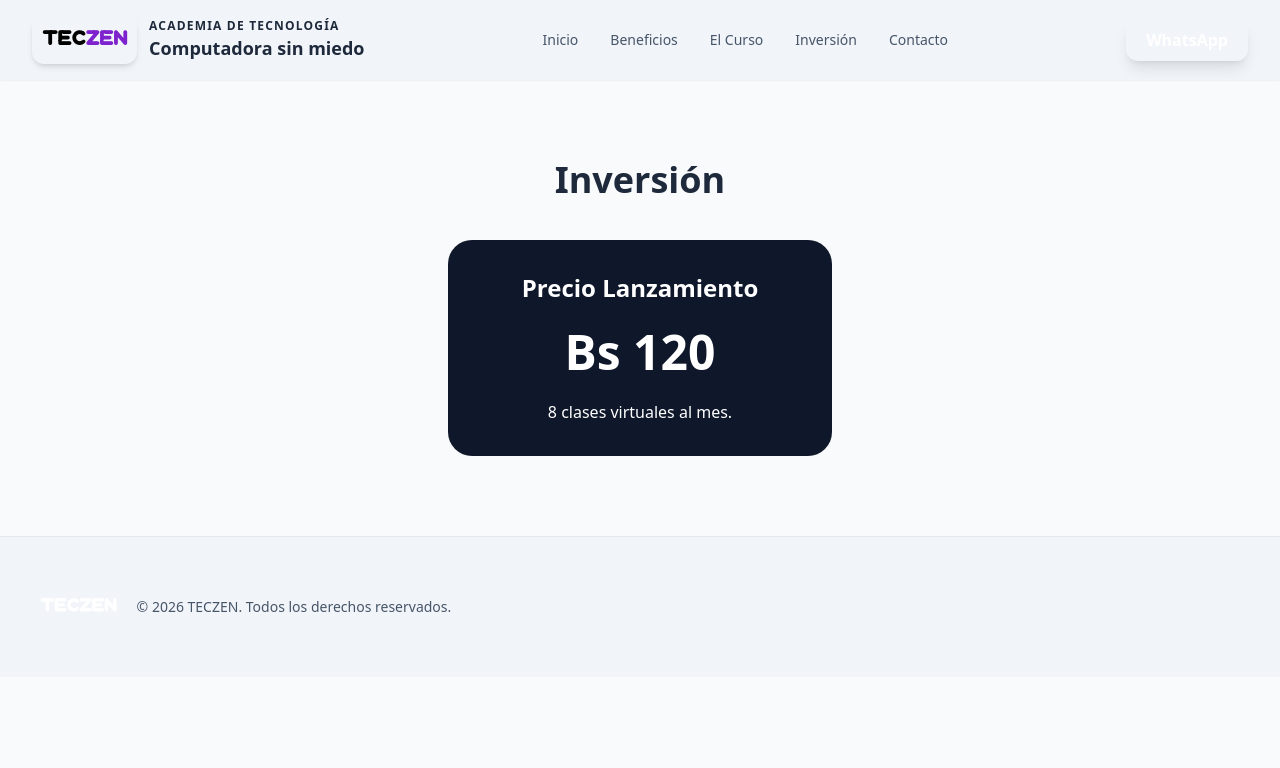
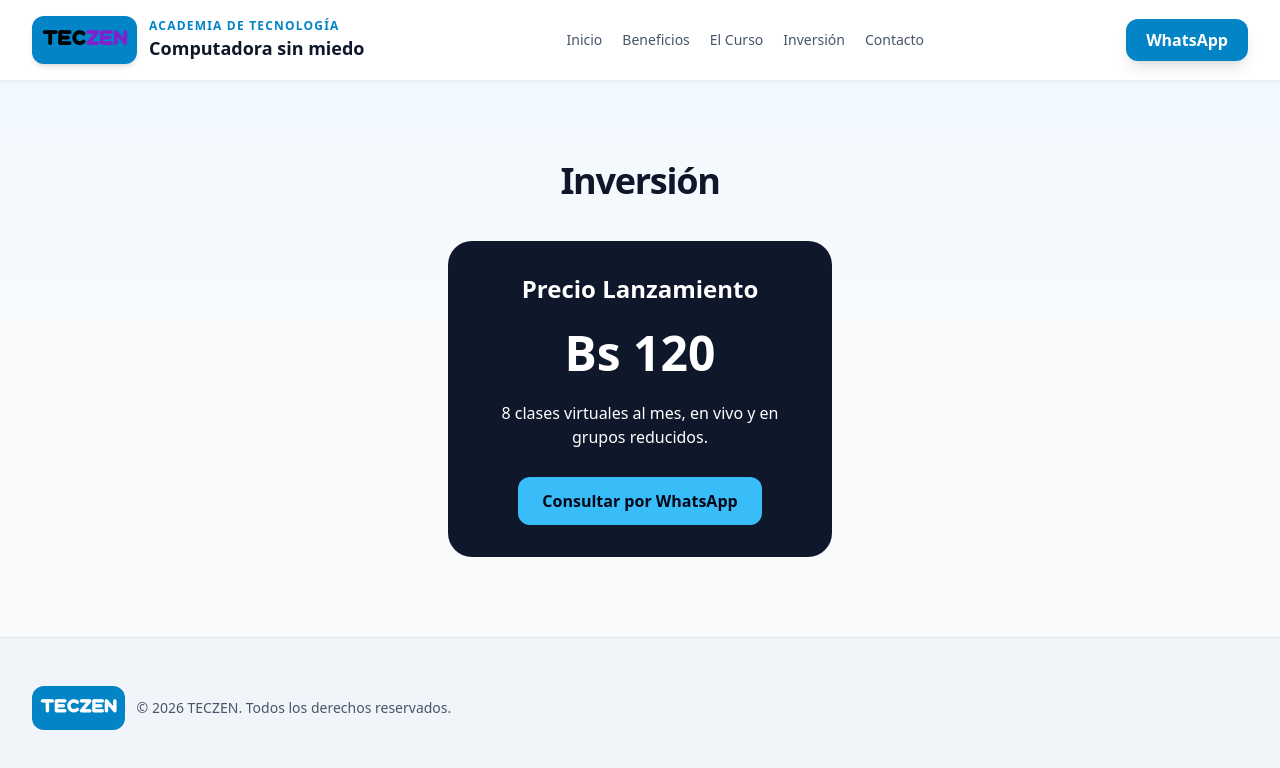
Before and after one commit to MrIsaac01/teczen, a plain HTML site: page inversion.html in a window 1280 px wide. Drawn offline with nearby package versions, Linux system fonts and the light colour scheme.

Commit message:
Actualiza diseño y número de WhatsApp

```diff
--- a/inversion.html
+++ b/inversion.html
@@ -2,8 +2,10 @@
 <html lang="es">
 <head>
     <meta charset="UTF-8">
+    <meta name="viewport" content="width=device-width, initial-scale=1.0">
     <title>Inversión — TECZEN</title>
     <script src="https://cdn.tailwindcss.com"></script>
+    <link rel="stylesheet" href="style.css">
     <style>
         @font-face { font-family: 'Nixmat'; src: url('Nixmat.otf') format('opentype'); }
         .logo-nixmat { font-family: 'Nixmat', sans-serif; }
@@ -12,8 +14,8 @@
 <body class="bg-slate-50 text-slate-800 antialiased">
 
     <!-- Header Incrustado -->
-    <header class="bg-slate-100 shadow-sm sticky top-0 z-50">
-        <div class="max-w-7xl mx-auto px-4 sm:px-6 lg:px-8 h-20 flex items-center justify-between">
+    <header class="sticky top-0 z-50 shadow-sm">
+        <div class="max-w-7xl mx-auto px-4 sm:px-6 lg:px-8 min-h-20 py-3 flex flex-wrap items-center justify-center gap-x-4 gap-y-3 sm:flex-nowrap sm:justify-between sm:h-20 sm:py-0">
             <div class="flex items-center space-x-3">
                 <div class="bg-brand-blue text-white p-2.5 rounded-xl font-bold text-xl shadow-md logo-nixmat">
                     <span class="text-black">TEC</span><span class="text-purple-700">ZEN</span>
@@ -23,15 +25,15 @@
                     <span class="text-lg font-bold text-brand-darkblue">Computadora sin miedo</span>
                 </div>
             </div>
-            <nav class="hidden md:flex space-x-8 text-sm font-medium text-slate-600">
+            <nav class="flex flex-wrap justify-center gap-x-3 gap-y-1 text-xs font-medium text-slate-600 sm:gap-x-5 sm:text-sm">
                 <a href="index.html" class="hover:text-brand-blue transition">Inicio</a>
                 <a href="beneficios.html" class="hover:text-brand-blue transition">Beneficios</a>
                 <a href="curso.html" class="hover:text-brand-blue transition">El Curso</a>
                 <a href="inversion.html" class="hover:text-brand-blue transition">Inversión</a>
                 <a href="contacto.html" class="hover:text-brand-blue transition">Contacto</a>
             </nav>
-            <div>
-                <a href="https://wa.me/591XXXXXXXX?text=Hola,%20quiero%20más%20información%20sobre%20TECZEN" target="_blank" class="bg-brand-blue hover:bg-sky-600 text-white px-5 py-2.5 rounded-xl font-semibold shadow-lg transition transform hover:-translate-y-0.5">
+            <div class="hidden sm:block">
+                <a href="https://wa.me/59163991169?text=Hola,%20quiero%20m%C3%A1s%20informaci%C3%B3n%20sobre%20TECZEN" target="_blank" rel="noopener noreferrer" class="bg-brand-blue hover:bg-sky-600 text-white px-5 py-2.5 rounded-xl font-semibold shadow-lg transition transform hover:-translate-y-0.5">
                     WhatsApp
                 </a>
             </div>
@@ -43,7 +45,10 @@
         <div class="bg-slate-900 text-white max-w-sm mx-auto p-8 rounded-3xl">
             <h2 class="text-2xl font-bold">Precio Lanzamiento</h2>
             <p class="text-5xl font-bold my-6">Bs 120</p>
-            <p>8 clases virtuales al mes.</p>
+            <p>8 clases virtuales al mes, en vivo y en grupos reducidos.</p>
+            <a href="https://wa.me/59163991169?text=Hola,%20quiero%20consultar%20por%20el%20curso%20TECZEN" target="_blank" rel="noopener noreferrer" class="mt-7 inline-block rounded-xl bg-sky-400 px-6 py-3 font-bold text-slate-950 transition hover:bg-sky-300">
+                Consultar por WhatsApp
+            </a>
         </div>
     </main>
 
--- a/style.css
+++ b/style.css
@@ -1,13 +1,60 @@
-/* Estilos complementarios para TECZEN */
-
-/* Personalización de colores de Tailwind */
 :root {
     --brand-blue: #0284c7;
     --brand-dark: #0f172a;
-    --brand-light: #eef2ff;
+    --brand-light: #f0f9ff;
 }
 
-/* Transiciones personalizadas */
+body {
+    background-color: #f8fafc;
+    background-image: linear-gradient(180deg, #f0f9ff 0, #f8fafc 20rem);
+}
+
+body .bg-brand-blue {
+    background-color: var(--brand-blue);
+}
+
+body .text-brand-blue {
+    color: var(--brand-blue);
+}
+
+body .text-brand-darkblue {
+    color: var(--brand-dark);
+}
+
+header {
+    background-color: rgb(255 255 255 / 94%);
+    border-bottom: 1px solid rgb(148 163 184 / 18%);
+    backdrop-filter: blur(12px);
+}
+
+header nav a {
+    transition: color 0.2s ease, background-color 0.2s ease;
+}
+
+header nav a:hover {
+    color: var(--brand-blue);
+}
+
+main h1 {
+    color: var(--brand-dark);
+    letter-spacing: -0.035em;
+}
+
+main > div > div {
+    border: 1px solid #e2e8f0;
+    box-shadow: 0 12px 30px rgb(15 23 42 / 7%);
+    transition: transform 0.2s ease, box-shadow 0.2s ease;
+}
+
+main > div > div:hover {
+    transform: translateY(-3px);
+    box-shadow: 0 18px 38px rgb(15 23 42 / 11%);
+}
+
+a[target="_blank"] {
+    text-decoration: none;
+}
+
 @keyframes fadeInUp {
     from {
         opacity: 0;
@@ -23,21 +70,29 @@
     animation: fadeInUp 0.6s ease-out forwards;
 }
 
-/* Hover effects suaves */
 .hover-glow:hover {
     box-shadow: 0 4px 20px rgba(2, 132, 199, 0.3);
     transform: translateY(-2px);
     transition: all 0.3s ease;
 }
 
-/* Estilos para el footer */
 footer a {
     transition: color 0.2s ease;
 }
 
-/* Mejoras de accesibilidad */
 button:focus-visible,
 a:focus-visible {
     outline: 2px solid var(--brand-blue);
     outline-offset: 2px;
 }
+
+@media (prefers-reduced-motion: reduce) {
+    *,
+    *::before,
+    *::after {
+        scroll-behavior: auto !important;
+        animation-duration: 0.01ms !important;
+        animation-iteration-count: 1 !important;
+        transition-duration: 0.01ms !important;
+    }
+}
```
Also changed, not shown: beneficios.html (+7 -5 lines), contacto.html (+9 -6 lines), curso.html (+7 -5 lines), header.html (+5 -5 lines), index.html (+3 -3 lines).
